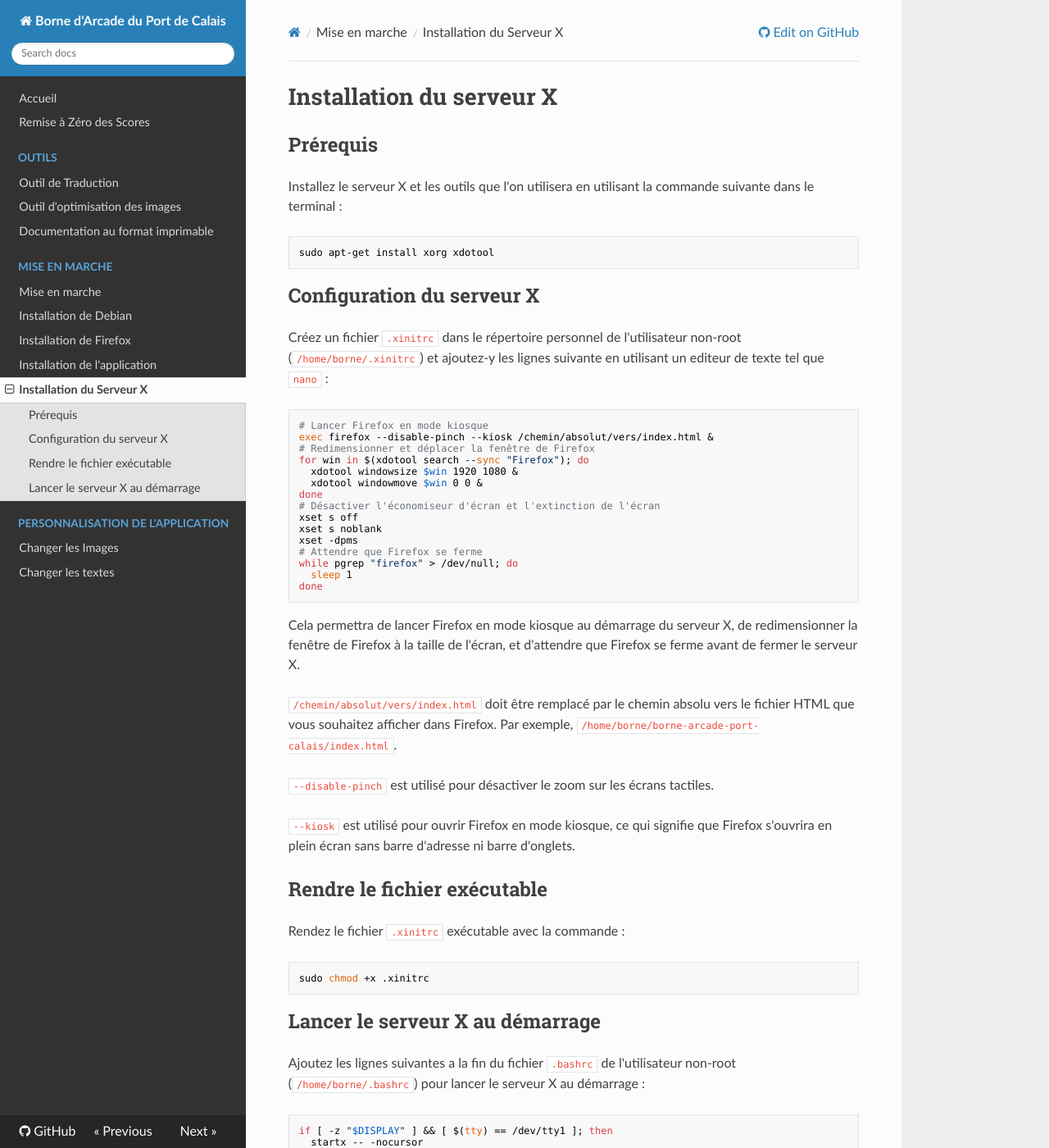
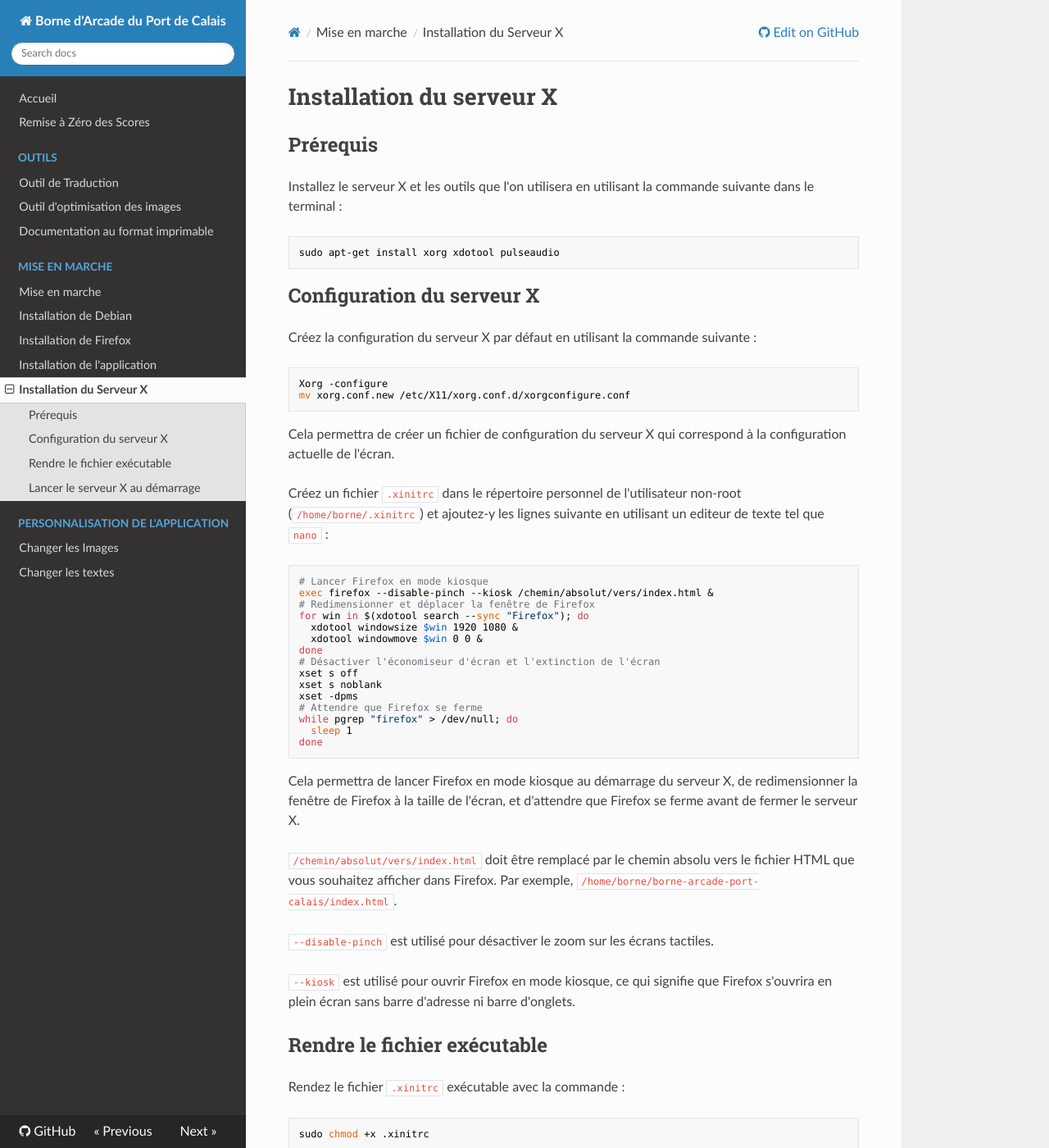
Before and after one commit to JrCanDev/borne-arcade-port-calais, an MkDocs documentation site: the page built from docs/miseenmarche/xserver.md, in a window 1280 px wide and 1400 px high. Shown: the whole window at 82% size. Built offline with MkDocs 1.6.1, drawn with Linux system fonts in a browser that asks for light colours; nearby versions of some CDN libraries; some of the changed text lies outside the part shown.

Commit message:
doc: Fix manque d'audio et screen tearing

````diff
--- a/docs/miseenmarche/xserver.md
+++ b/docs/miseenmarche/xserver.md
@@ -5,10 +5,19 @@
 Installez le serveur X et les outils que l'on utilisera en utilisant la commande suivante dans le terminal :
 
 ```bash
-sudo apt-get install xorg xdotool
+sudo apt-get install xorg xdotool pulseaudio
 ```
 
 ## Configuration du serveur X
+
+Créez la configuration du serveur X par défaut en utilisant la commande suivante :
+
+```bash
+Xorg -configure
+mv xorg.conf.new /etc/X11/xorg.conf.d/xorgconfigure.conf
+```
+
+Cela permettra de créer un fichier de configuration du serveur X qui correspond à la configuration actuelle de l'écran.
 
 Créez un fichier `.xinitrc` dans le répertoire personnel de l'utilisateur non-root (`/home/borne/.xinitrc`) et ajoutez-y les lignes suivante en utilisant un editeur de texte tel que `nano` :
 
@@ -52,6 +61,10 @@
 
 ```bash
 if [ -z "$DISPLAY" ] && [ $(tty) == /dev/tty1 ]; then
+  # On a besoin de sleep quelque millisecondes pour
+  # laisser la fonctionalité de l'écran tactile s'initialiser.
+  # On utilise 2 secondes pour être sûr.
+  sleep 2
   startx -- -nocursor
 fi
 ```
````
Also changed, not shown: docs/miseenmarche/debian.md (+4 -2 lines).
